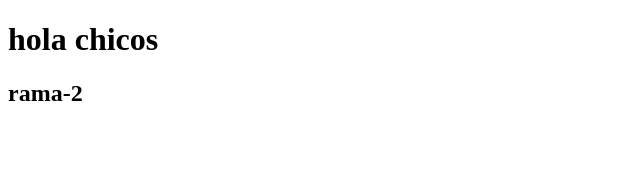
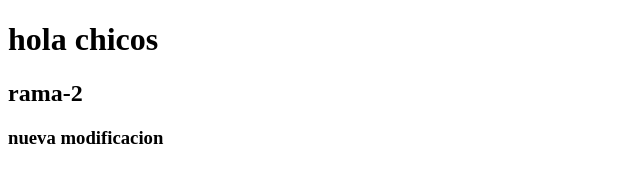
Before and after one commit to hefflenoscar/proyectofocus-oscar, a plain HTML site: page index.html in a window 1280 px wide. Shown: the whole page, without its empty margins (0-640 px from the left). Drawn offline with Linux system fonts and the light colour scheme.

Commit message:
creacion seccion y h3

```diff
--- a/index.html
+++ b/index.html
@@ -17,6 +17,11 @@
                 <h2>rama-2</h2>
             </div>
         </section>
+        <section>
+            <div>
+                <h3>nueva modificacion</h3>
+            </div>
+        </section>
     </main>
 </body>
 </html>
```
